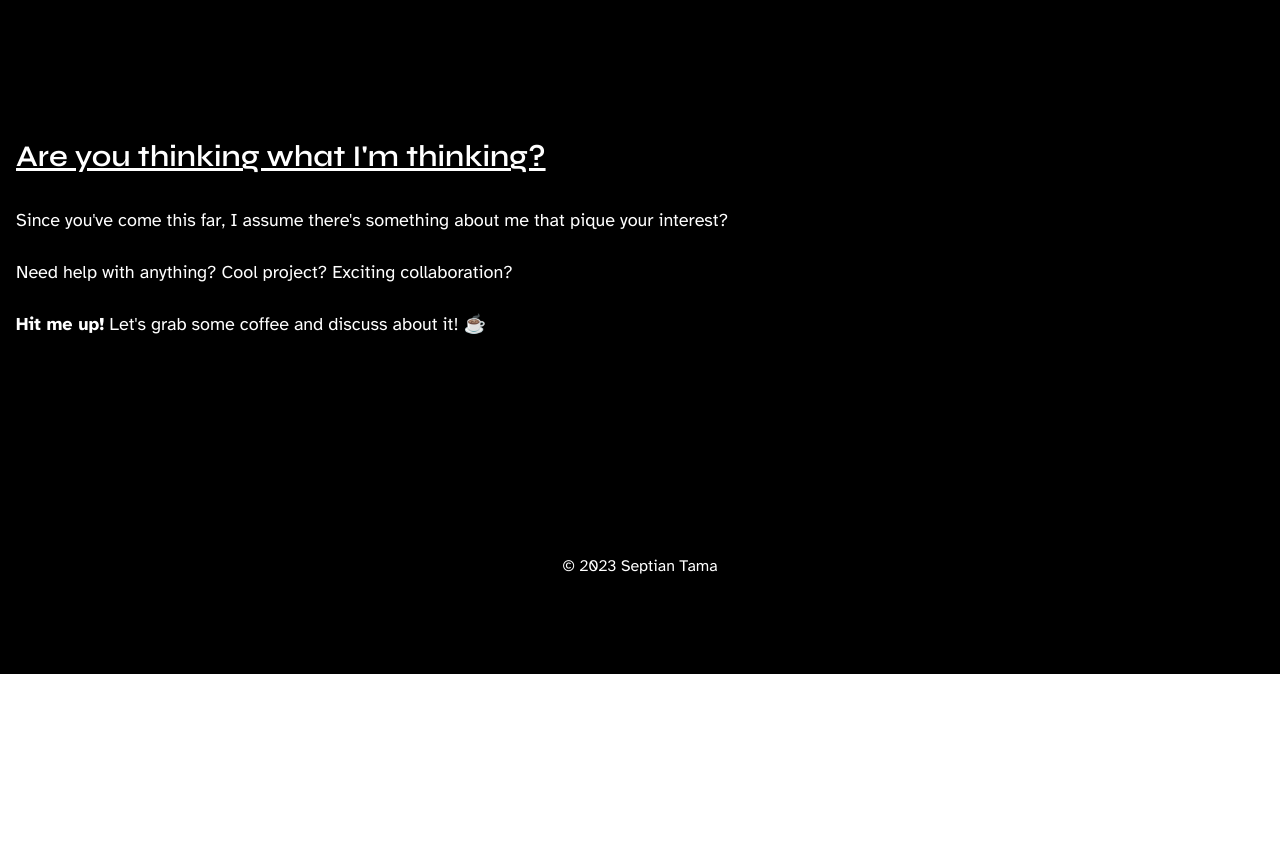
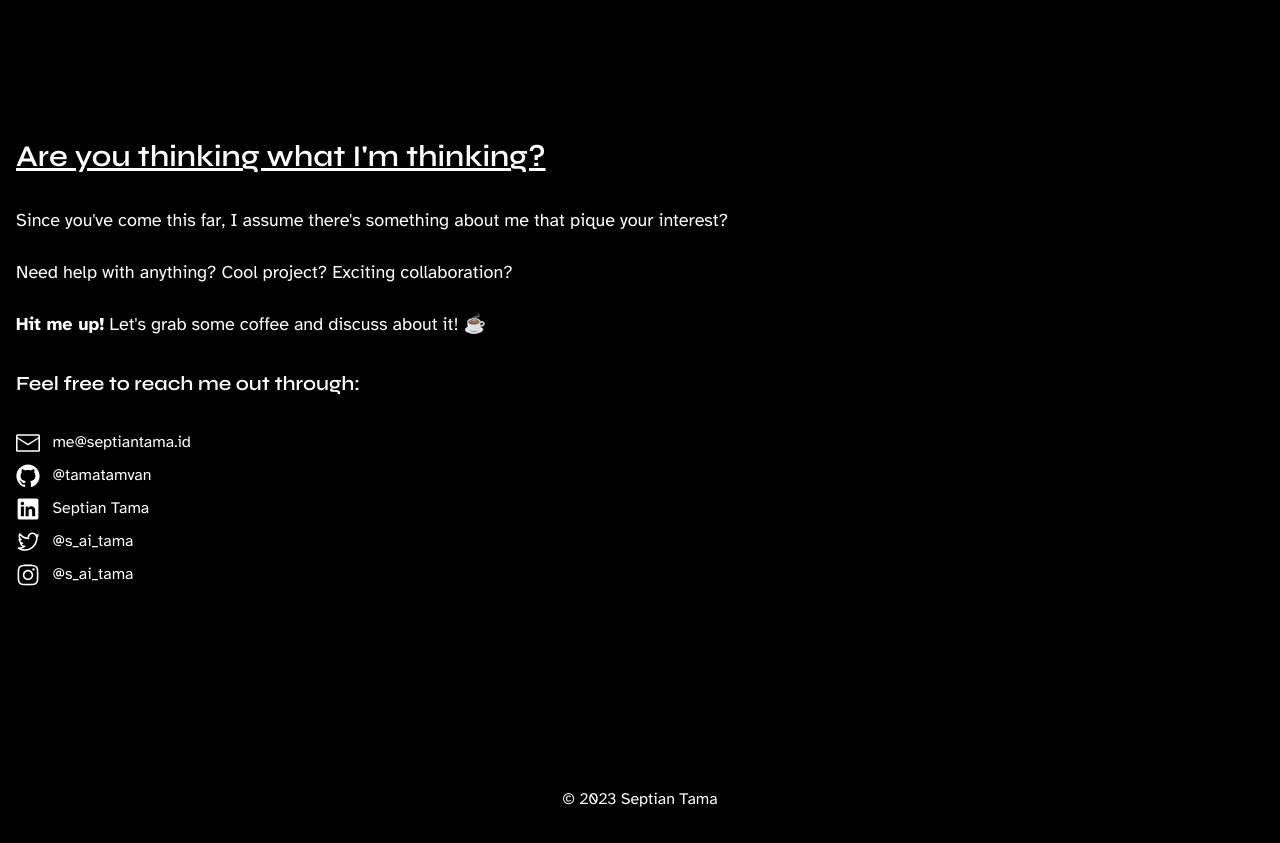
Before and after one commit to tamatamvan/septiantama-id, a Next.js app: page / in a window 1280 px wide. Shown: the part 1300-2143 px from the top of the page. Before the commit the page ends 1974 px from the top, so only its background shows below. Built offline with nearby package versions, Linux system fonts and the light colour scheme.

Commit message:
add socials to contact section

```diff
--- a/package.json
+++ b/package.json
@@ -10,6 +10,7 @@
   },
   "dependencies": {
     "@heroicons/react": "^2.0.18",
+    "@radix-ui/react-icons": "^1.3.0",
     "@types/node": "20.3.3",
     "@types/react": "18.2.14",
     "@types/react-dom": "18.2.6",
--- a/src/app/(home)/components/ContactMe/ContactMe.tsx
+++ b/src/app/(home)/components/ContactMe/ContactMe.tsx
@@ -1,3 +1,11 @@
+import {
+  EnvelopeClosedIcon,
+  GitHubLogoIcon,
+  LinkedInLogoIcon,
+  TwitterLogoIcon,
+  InstagramLogoIcon,
+} from '@radix-ui/react-icons';
+
 import { Heading } from '~/components/Heading/Heading';
 import { Paragraph } from '~/components/Paragraph';
 import { Section } from '~/components/Section';
@@ -5,7 +13,8 @@ import { Section } from '~/components/Section';
 export function ContactMe() {
   return (
     <Section id="contact">
-      <>
+      <div className="flex">
+        <div>
           <Heading as="h2" className="mb-8 text-3xl underline">
             Are you thinking what I'm thinking?
           </Heading>
@@ -14,13 +23,50 @@ export function ContactMe() {
             pique your interest?
           </Paragraph>
           <Paragraph className="max-w-prose">
-          Need help with anything? Cool project? Exciting collaboration? <br />
+            Need help with anything? Cool project? Exciting collaboration?{' '}
+            <br />
           </Paragraph>
           <Paragraph>
             <span className="font-bold">Hit me up!</span> Let's grab some coffee
             and discuss about it! ☕
           </Paragraph>
-      </>
+          <Heading as="h3" className="my-8 text-xl font-bold">
+            Feel free to reach me out through:
+          </Heading>
+          <ul>
+            <li className="mb-2 flex items-center">
+              <a href="mailto:me@septiantama.id">
+                <EnvelopeClosedIcon className="mr-2 inline-block h-6 w-6" />{' '}
+                me@septiantama.id
+              </a>
+            </li>
+            <li className="mb-2 flex items-center">
+              <a href="https://github.com/tamatamvan">
+                <GitHubLogoIcon className="mr-2 inline-block h-6 w-6" />{' '}
+                @tamatamvan
+              </a>
+            </li>
+            <li className="mb-2 flex items-center">
+              <a href="https://linkedin.com/in/septian-tama">
+                <LinkedInLogoIcon className="mr-2 inline-block h-6 w-6" />{' '}
+                Septian Tama
+              </a>
+            </li>
+            <li className="mb-2 flex items-center">
+              <a href="https://twitter.com/s_ai_tama">
+                <TwitterLogoIcon className="mr-2 inline-block h-6 w-6" />{' '}
+                @s_ai_tama
+              </a>
+            </li>
+            <li className="mb-2 flex items-center">
+              <a href="https://instagram.com/s_ai_tama">
+                <InstagramLogoIcon className="mr-2 inline-block h-6 w-6" />{' '}
+                @s_ai_tama
+              </a>
+            </li>
+          </ul>
+        </div>
+      </div>
     </Section>
   );
 }
```
Also changed, not shown: 1 other file (tests, documents, lock files or other folders). Lines whose indentation alone changed are shown as unchanged.
